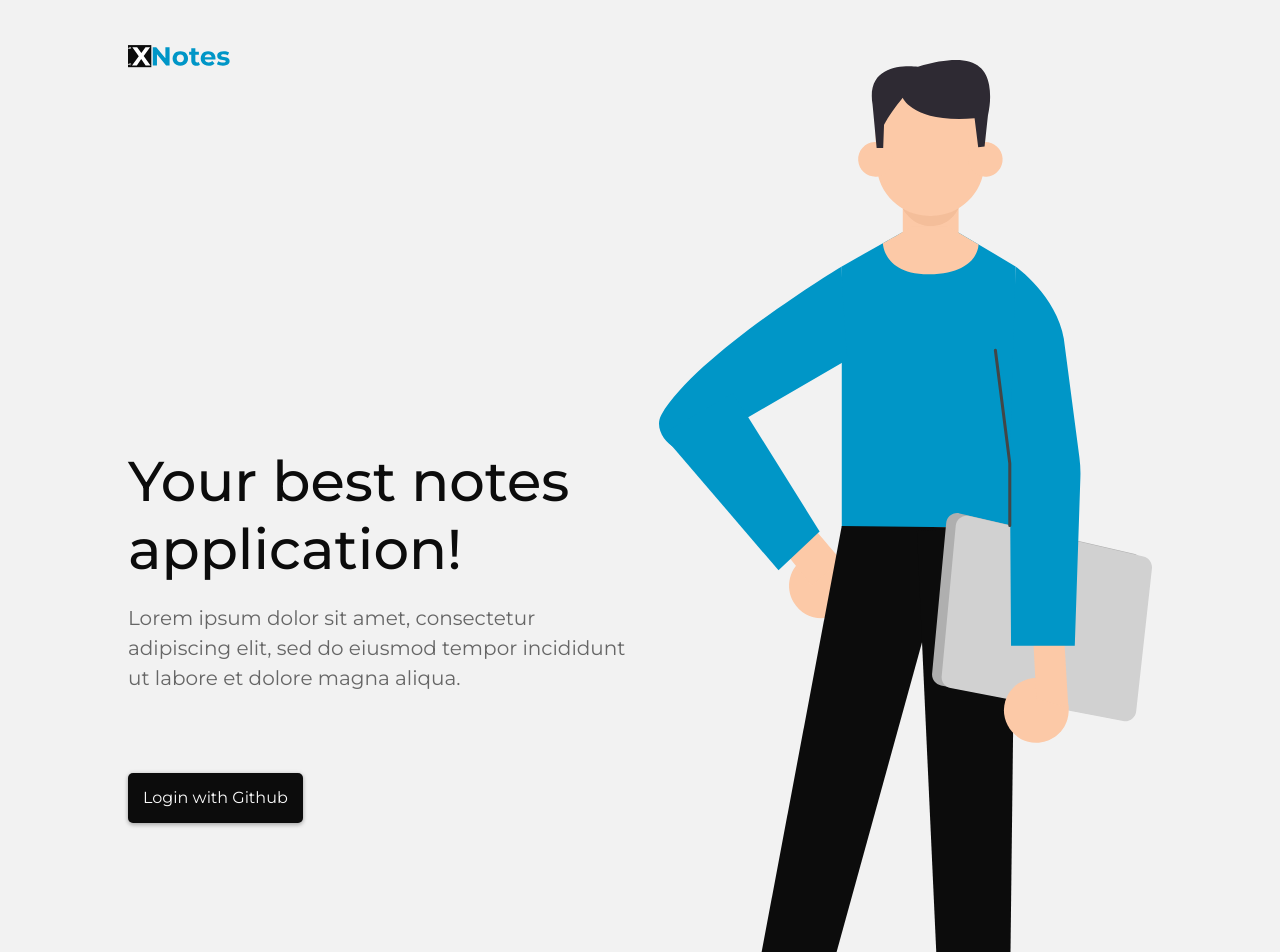
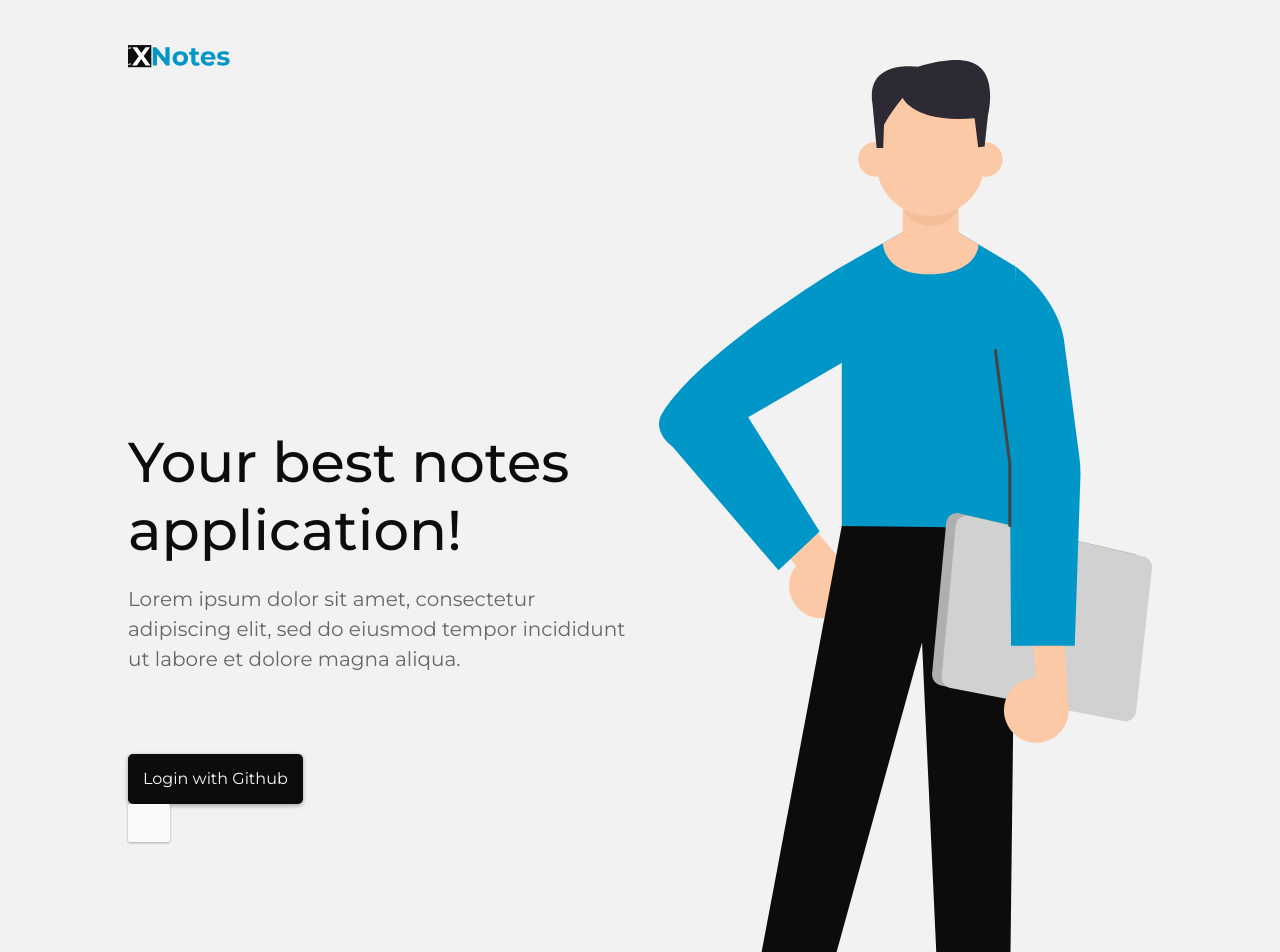
Before and after one commit to Drugi-Legion-Gladiatorow/xnotes-frontend, a React (Create React App) app: page / in a window 1280 px wide. Shown: the top 952 px of the page. Built offline with nearby package versions, Linux system fonts and the light colour scheme.

Commit message:
default InputRepo created

```diff
--- /dev/null
+++ b/src/components/atoms/InputRepo/InputRepo.module.scss
@@ -0,0 +1,25 @@
+.inputRepoContainer {
+  display: flex;
+  justify-content: flex-start;
+}
+
+.inputRepo {
+  background-color: var(--white);
+  color: var(--blacke);
+  border: none;
+  border-radius: 2px;
+  // box-shadow: 0px 2px 2px var(--grey4), 0px 0px 2px var(--grey4);
+  filter: drop-shadow(0px 1px 1px rgba(0, 0, 0, 0.24)) drop-shadow(0px 0px 1px rgba(0, 0, 0, 0.12));
+  max-width: 90%;
+  padding: 10px;
+  outline: 0;
+
+  &:focus {
+    box-shadow: 0 0 0 1px var(--white), 0 0 0 2px var(--grey4);
+    outline: none;
+  }
+
+  @media (min-width: 80rem) {
+    max-width: 20%;
+  }
+}
--- /dev/null
+++ b/src/components/atoms/InputRepo/InputRepo.tsx
@@ -0,0 +1,25 @@
+// eslint-disable-next-line
+import React from 'react';
+import styles from './InputRepo.module.scss';
+
+type InputRepoType = 'text';
+
+export interface InputRepoProps {
+  placeholder?: string;
+  ref?: HTMLInputElement;
+  type: InputRepoType;
+  handleOnChange?: (e: React.ChangeEvent<HTMLInputElement>) => void;
+}
+
+export const InputRepo: React.FC<InputRepoProps> = ({ placeholder, type, handleOnChange }) => {
+  return (
+    <div className={styles.inputRepoContainer}>
+      <input
+        className={styles.inputRepo}
+        type={type}
+        onChange={handleOnChange}
+        placeholder={placeholder}
+      />
+    </div>
+  );
+};
--- a/src/pages/Home.tsx
+++ b/src/pages/Home.tsx
@@ -6,6 +6,7 @@ import { Subtitle } from '../components/atoms/Subtitle/Subtitle';
 import { ButtonWithIcon } from '../components/atoms/ButtonWithIcon/ButtonWithIcon';
 import style from './Home.module.scss';
 import { Human, XnotesLogo } from '../assets';
+import { InputRepo } from '../components/atoms/InputRepo/InputRepo';
 
 const Home: FC = () => {
   return (
@@ -32,6 +33,7 @@ const Home: FC = () => {
             Login with Github
           </ButtonWithIcon>
         </form>
+        <InputRepo type="text" handleOnChange={(e) => console.log(e.target.value)} />
       </main>
       <Human title="Human" className={style.human} />
     </HomeTemplate>
```
Also changed, not shown: 1 other file (tests, documents, lock files or other folders).
